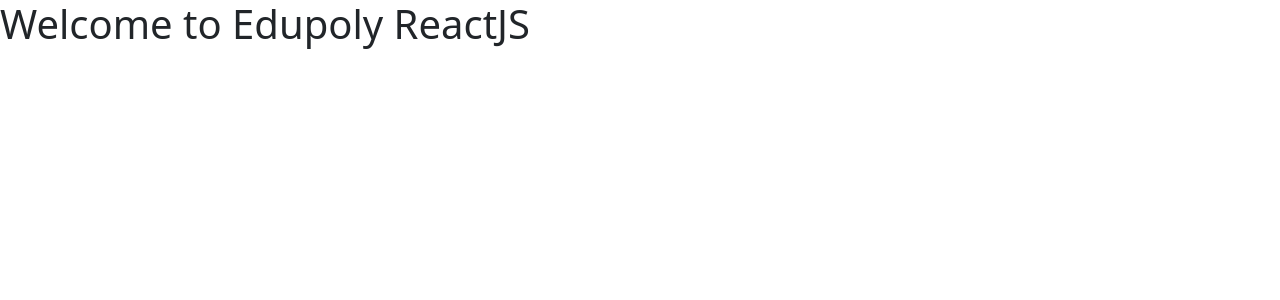
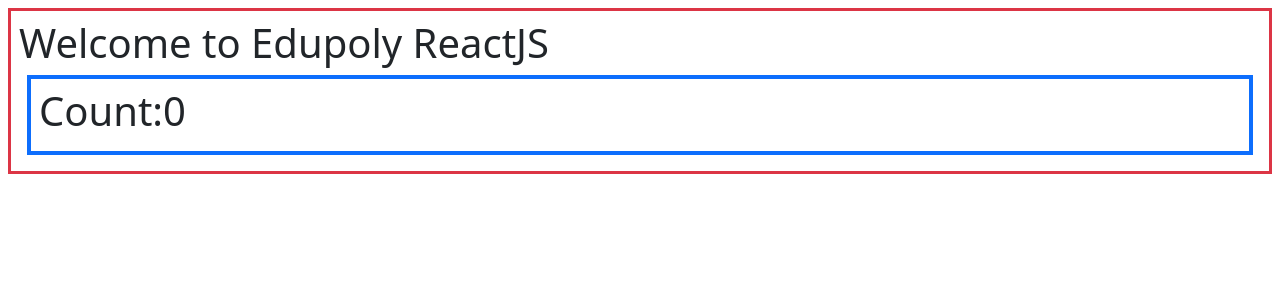
Before and after one commit to edupoly/r19app, a React (Create React App) app: page / in a window 1280 px wide. Shown: the top 300 px of the page. Built offline with nearby package versions, Linux system fonts and the light colour scheme.

Commit message:
CounterComp

```diff
--- a/src/App.js
+++ b/src/App.js
@@ -1,10 +1,12 @@
 import logo from './logo.svg';
 import './App.css';
+import Counter from './Counter';
 
 function App() {
   return (
-    <div>
+    <div className='border border-3 m-2 p-2 border-danger'>
       <h1>Welcome to Edupoly ReactJS</h1>
+      <Counter/>
     </div>
   );
 }
--- /dev/null
+++ b/src/Counter.jsx
@@ -0,0 +1,12 @@
+import React,{useState} from 'react';
+
+function Counter(){
+ const [count,setCount] = useState(0);
+
+ return(
+    <div className='border border-4 m-2 p-2 border-primary'>
+    <h1>Count:{count}</h1>
+    </div>
+ )
+}
+export default Counter;
```
